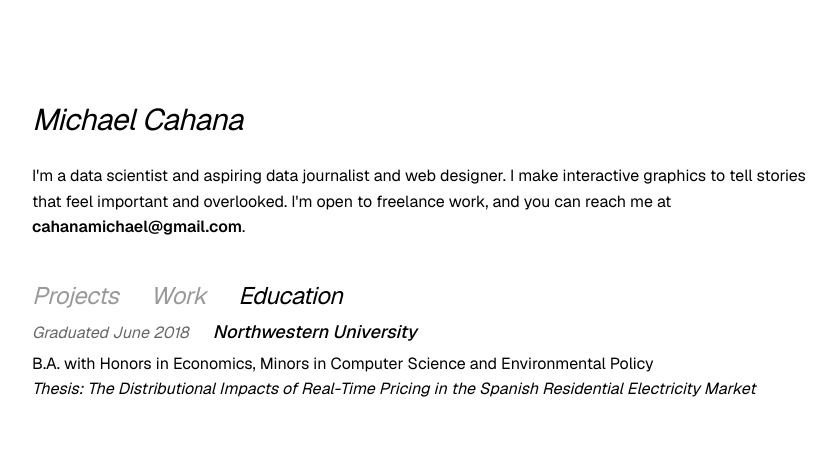
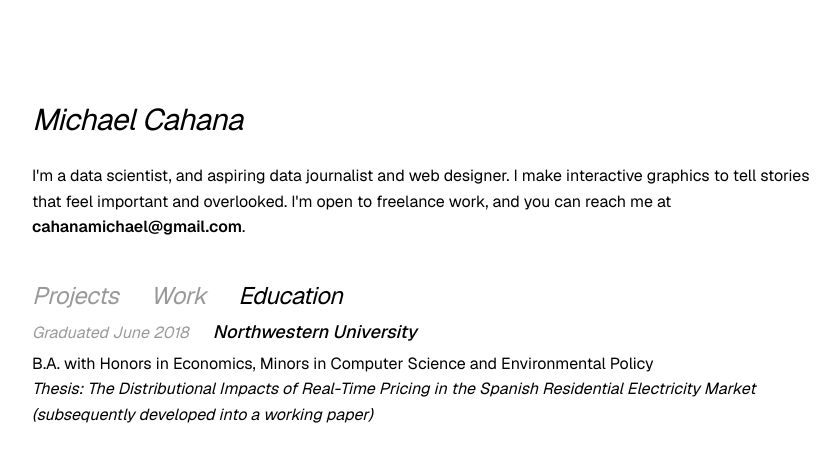
Before and after one commit to m-cahana/portfolio, a Next.js app: page / in a window 1280 px wide. Both pictures are taken after a click on the tab "Education". Shown: the top 462 px of the page, without its empty margins (208-1048 px from the left). Built offline with nearby package versions, Linux system fonts and the light colour scheme.

Commit message:
thesis link

```diff
--- a/app/components/Education.js
+++ b/app/components/Education.js
@@ -15,10 +15,14 @@ export default function Education(props) {
           B.A. with Honors in Economics, Minors in Computer Science and
           Environmental Policy
           <br />
-          <em>
+          <a
+            href="https://www.ipr.northwestern.edu/documents/working-papers/2022/wp-22-23.pdf"
+            className={styles.thesisLink}
+          >
             Thesis: The Distributional Impacts of Real-Time Pricing in the
-            Spanish Residential Electricity Market
-          </em>
+            Spanish Residential Electricity Market (subsequently developed into
+            a working paper)
+          </a>
         </>
       ),
       date: "Graduated June 2018",
@@ -44,7 +48,9 @@ export default function Education(props) {
                 {school.school}
               </span>
             </div>
-            <a className={styles.projectDescription}>{school.description}</a>
+            <div className={styles.projectDescription}>
+              {school.description}
+            </div>
           </div>
         ))}
       </div>
--- a/app/components/Projects.module.css
+++ b/app/components/Projects.module.css
@@ -34,7 +34,7 @@
 
 .projectDate {
   font-style: italic;
-  color: rgba(0, 0, 0, 0.6);
+  color: rgba(0, 0, 0, 0.4);
   display: inline;
 }
 
@@ -137,7 +137,7 @@
 
 .skillTag {
   font-size: 14px;
-  color: rgba(0, 0, 0, 0.6);
+  color: rgba(0, 0, 0, 0.4);
   padding: 0; /* Remove padding */
   font-family: Helvetica;
 }
@@ -145,3 +145,11 @@
 .noUnderline {
   text-decoration: none !important;
 }
+
+.thesisLink {
+  font-style: italic;
+}
+
+.thesisLink:hover {
+  text-decoration: underline;
+}
--- a/app/components/Work.js
+++ b/app/components/Work.js
@@ -26,7 +26,7 @@ export default function Work(props) {
       role: "Research Analyst",
       organization: "University of Chicago Energy & Environment Lab",
       description:
-        "Partnered with state governments to evaluate environmental policies. Developed a randomized controlled trial to test a new approach to enforcing air quality standards in California. Built a supervised machine learning model to predict emissions leaks at oil and gas wells in Colorado, and better target the state's regulatory inspectors.",
+        "Partnered with state governments to evaluate environmental policies. Developed a randomized controlled trial to test a new approach to enforcing air quality standards in California. Built a supervised machine learning model to predict emissions leaks at oil and gas wells in Colorado, and better target the state's inspectors towards emitting wells.",
       date: "March 2019 - June 2021",
     },
     {
@@ -40,7 +40,7 @@ export default function Work(props) {
       role: "Research Assistant",
       organization: "Northwestern University Dept. of Economics",
       description:
-        "Researched real-time electricity pricing and renewable energy policies in Spain, using large-scale data to determine whether new policies had uneven distributional impacts on Spanish residential households.",
+        "Researched real-time electricity pricing and renewable energy policies in Spain, using large-scale data analysis to determine whether new policies had uneven distributional impacts on Spanish residential households.",
       date: "June 2017 - June 2018",
     },
   ];
--- a/app/page.js
+++ b/app/page.js
@@ -31,7 +31,7 @@ export default function Home() {
         <div className={styles.container}>
           <h1 className={`${styles.title} ${styles.fadeIn}`}>Michael Cahana</h1>
           <p className={`${styles.text} ${styles.fadeIn} ${styles.delay1}`}>
-            I&apos;m a data scientist and aspiring data journalist and web
+            I&apos;m a data scientist, and aspiring data journalist and web
             designer. I make interactive graphics to tell stories that feel
             important and overlooked. I&apos;m open to freelance work, and you
             can reach me at{" "}
```
